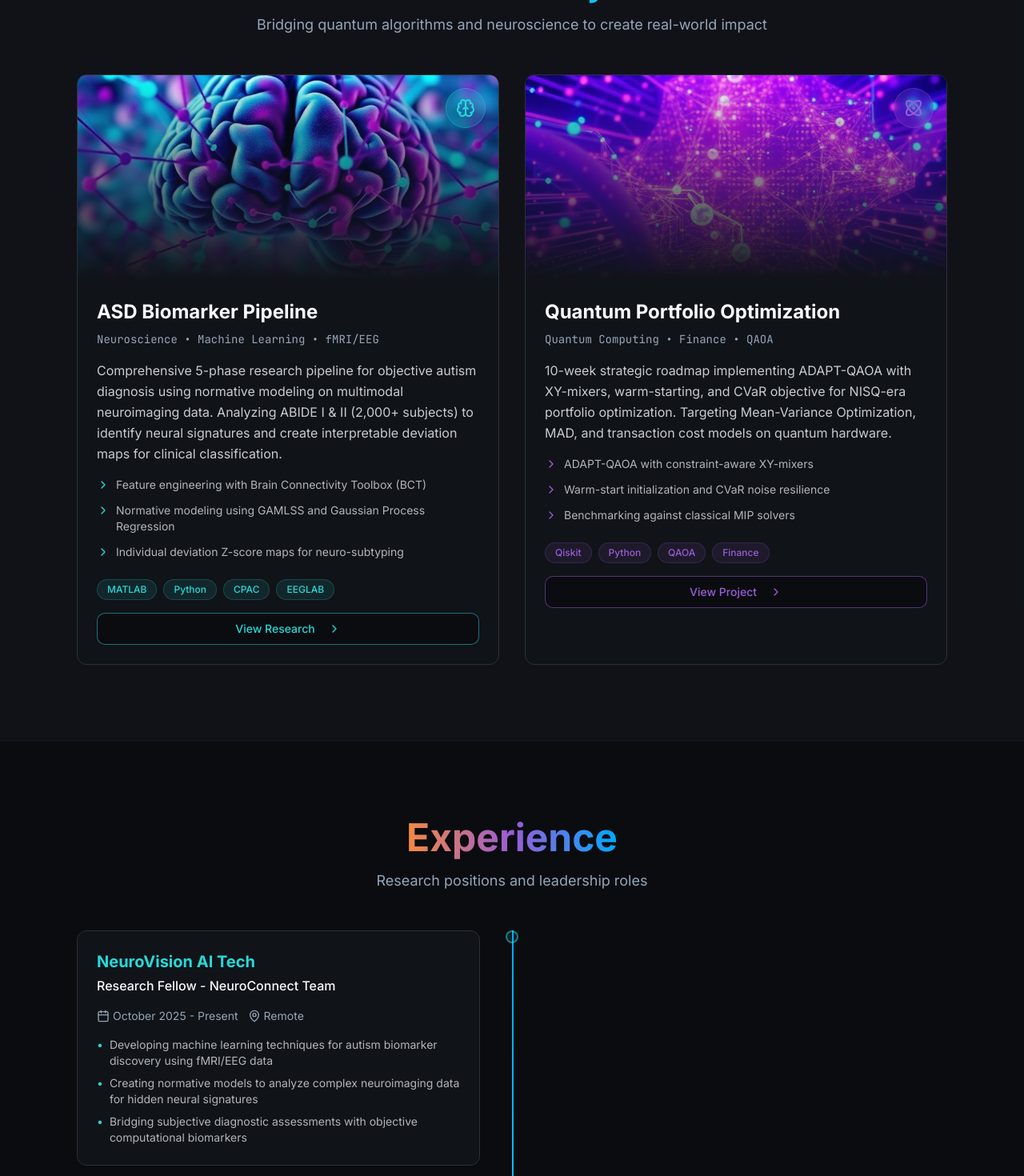
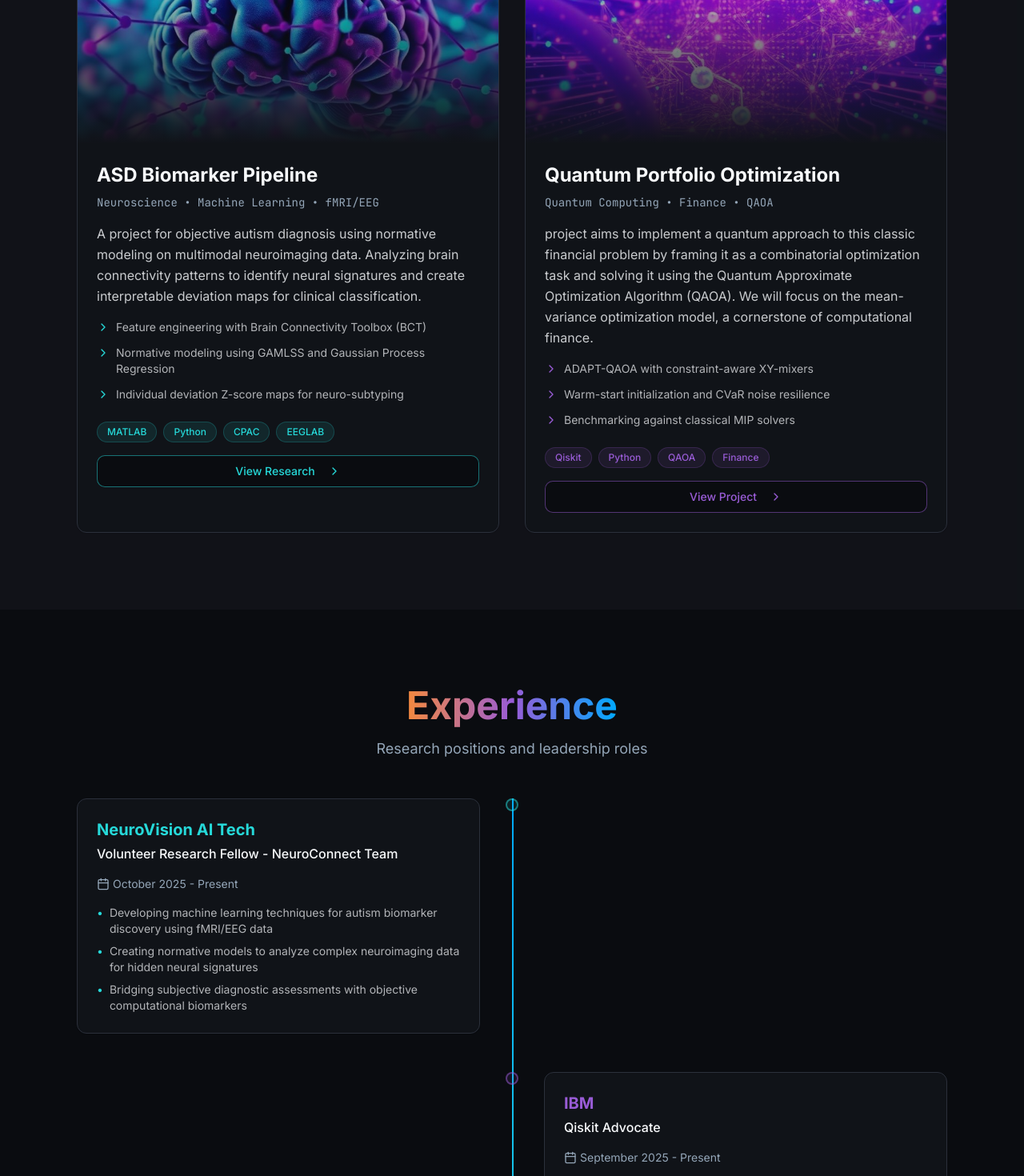
Before and after one commit to arife-16/arife-nur-ai-world, a React (Vite) app: page / in a window 1280 px wide. Shown: the part 2289-3759 px from the top of the page at 80% size. Built offline with nearby package versions, Linux system fonts and the light colour scheme; the HTML template or start-up script is replaced by a standard one.

Commit message:
Polish content and UI: update Projects and Contact; fix Experience model (optional location) and conditional rendering; ensure clean build

```diff
--- a/src/components/About.tsx
+++ b/src/components/About.tsx
@@ -28,9 +28,6 @@ export const About = () => {
                 <div className="space-y-4 text-foreground/80 leading-relaxed">
                   <p>
                     I am a researcher and developer driven to find the "mathematical language" hidden within the world's most complex systems. My work focuses on applying rigorous computational methods to solve deep biological and human-centric problems.
-                  </p>
-                  <p>
-                    My autistic mind was overwhelmed by the noise and unpredictability around me. Numbers and patterns became a way to make sense of it. While the world outside changed without warning, numbers followed rules I could trust. Writing on a blackboard was a small way to reclaim order when nothing else felt stable.
                   </p>
                   <p>
                     My core mission is to build tools that move beyond broad, "crude" labels to see the individual. This passion stems from my own experience and the conviction that to truly help people, we must first understand their unique biology.
--- a/src/components/Contact.tsx
+++ b/src/components/Contact.tsx
@@ -1,6 +1,6 @@
 import { Card } from "./ui/card";
 import { Button } from "./ui/button";
-import { Mail, Github, Linkedin, MapPin, Phone } from "lucide-react";
+import { Mail, Github, Linkedin, MapPin } from "lucide-react";
 
 export const Contact = () => {
   return (
@@ -44,17 +44,10 @@ export const Contact = () => {
                   </a>
 
                   <div className="flex items-center gap-3 text-foreground/80">
-                    <div className="p-2 bg-accent/10 rounded-lg">
-                      <Phone className="w-5 h-5 text-accent" />
-                    </div>
-                    <span>(+90) 531 369 7896</span>
-                  </div>
-
-                  <div className="flex items-center gap-3 text-foreground/80">
                     <div className="p-2 bg-secondary/10 rounded-lg">
                       <MapPin className="w-5 h-5 text-secondary" />
                     </div>
-                    <span>Gaziantep, Türkiye</span>
+                    <span>Türkiye</span>
                   </div>
                 </div>
               </div>
--- a/src/components/Experience.tsx
+++ b/src/components/Experience.tsx
@@ -5,17 +5,16 @@ interface ExperienceItem {
   organization: string;
   role: string;
   period: string;
-  location: string;
   description: string[];
+  location?: string;
   color: "primary" | "secondary" | "accent" | "warm";
 }
 
 const experiences: ExperienceItem[] = [
   {
     organization: "NeuroVision AI Tech",
-    role: "Research Fellow - NeuroConnect Team",
+    role: "Volunteer Research Fellow - NeuroConnect Team",
     period: "October 2025 - Present",
-    location: "Remote",
     description: [
       "Developing machine learning techniques for autism biomarker discovery using fMRI/EEG data",
       "Creating normative models to analyze complex neuroimaging data for hidden neural signatures",
@@ -27,7 +26,6 @@ const experiences: ExperienceItem[] = [
     organization: "IBM",
     role: "Qiskit Advocate",
     period: "September 2025 - Present",
-    location: "Remote",
     description: [
       "Implementing quantum algorithms for financial portfolio optimization using Qiskit (QAMP)",
       "Researching quantum computing applications in quantitative finance",
@@ -39,7 +37,6 @@ const experiences: ExperienceItem[] = [
     organization: "Girls in Quantum",
     role: "Ambassador | Research & Outreach Teams",
     period: "September 2025 - Present",
-    location: "Remote",
     description: [
       "Designing academic materials and research guides on quantum computing",
       "Collaborating on partnership projects and global initiatives",
@@ -51,7 +48,6 @@ const experiences: ExperienceItem[] = [
     organization: "Harvard SEAS",
     role: "HUVTSP Intern",
     period: "June 2025 - July 2025",
-    location: "Remote",
     description: [
       "Selected with full scholarship for invite-only Harvard Undergraduate Ventures-TECH Summer Program",
       "Engaged in venture creation, product strategy, and daily workshops",
@@ -63,7 +59,6 @@ const experiences: ExperienceItem[] = [
     organization: "WISER & WOMANIUM",
     role: "Quantum Computing Scholar",
     period: "2025",
-    location: "Remote",
     description: [
       "Intensive, multi-module program focused on theory and application of quantum algorithms, offered in collaboration with QWorld, PennyLane, and Xanadu",
       "Completed advanced curriculum covering quantum foundations, algorithms for PDEs and nonlinear problems, block encoding (LCU), and Hamiltonian simulation",
@@ -158,10 +153,12 @@ export const Experience = () => {
                               <Calendar className="w-4 h-4" />
                               <span>{exp.period}</span>
                             </div>
-                            <div className="flex items-center gap-1">
-                              <MapPin className="w-4 h-4" />
-                              <span>{exp.location}</span>
-                            </div>
+                            {exp.location && (
+                              <div className="flex items-center gap-1">
+                                <MapPin className="w-4 h-4" />
+                                <span>{exp.location}</span>
+                              </div>
+                            )}
                           </div>
 
                           <ul className="space-y-2">
--- a/src/components/Projects.tsx
+++ b/src/components/Projects.tsx
@@ -49,8 +49,8 @@ export const Projects = () => {
                 </div>
 
                 <p className="text-foreground/80 leading-relaxed">
-                  Comprehensive 5-phase research pipeline for objective autism diagnosis using normative
-                  modeling on multimodal neuroimaging data. Analyzing ABIDE I & II (2,000+ subjects) to
+                  A project for objective autism diagnosis using normative
+                  modeling on multimodal neuroimaging data. Analyzing brain connectivity patterns to
                   identify neural signatures and create interpretable deviation maps for clinical classification.
                 </p>
 
@@ -130,9 +130,7 @@ export const Projects = () => {
                 </div>
 
                 <p className="text-foreground/80 leading-relaxed">
-                  10-week strategic roadmap implementing ADAPT-QAOA with XY-mixers, warm-starting, and
-                  CVaR objective for NISQ-era portfolio optimization. Targeting Mean-Variance Optimization,
-                  MAD, and transaction cost models on quantum hardware.
+                  project aims to implement a quantum approach to this classic financial problem by framing it as a combinatorial optimization task and solving it using the Quantum Approximate Optimization Algorithm (QAOA). We will focus on the mean-variance optimization model, a cornerstone of computational finance.
                 </p>
 
                 <div className="space-y-3">
```
